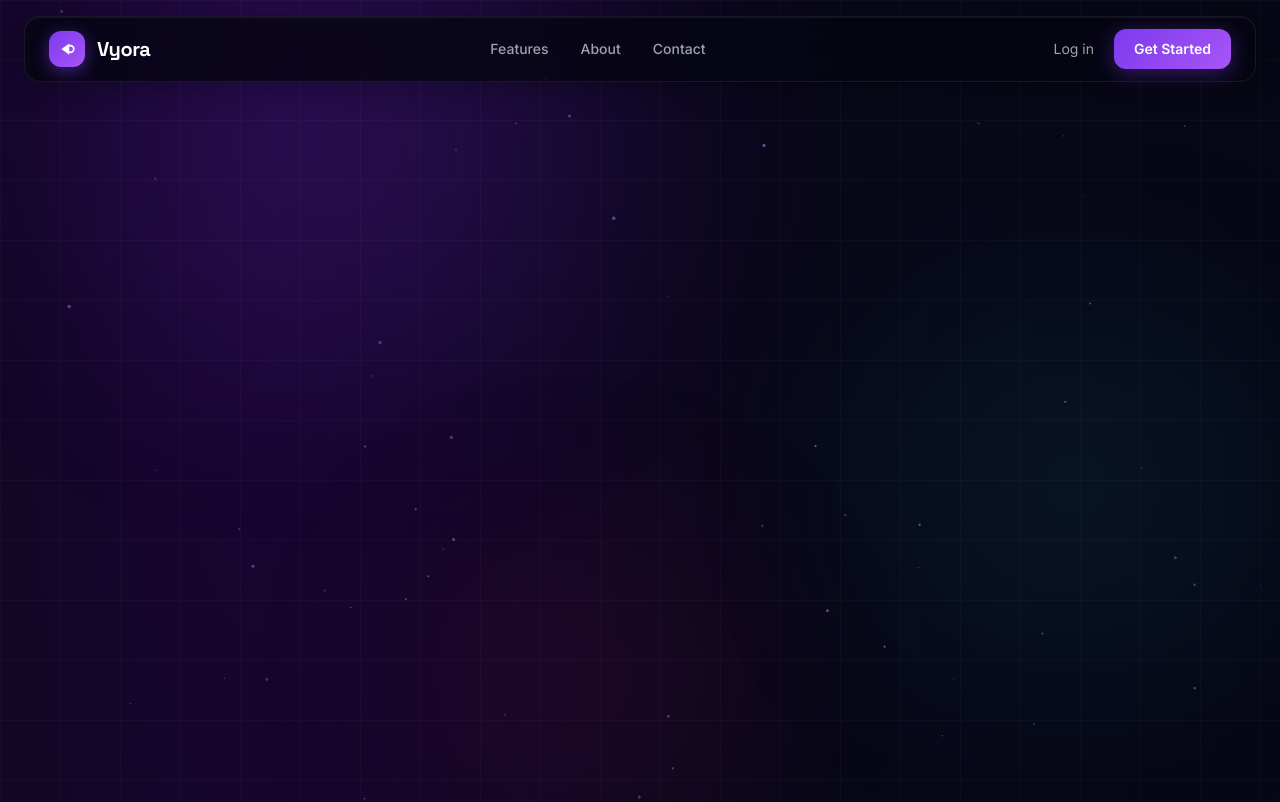
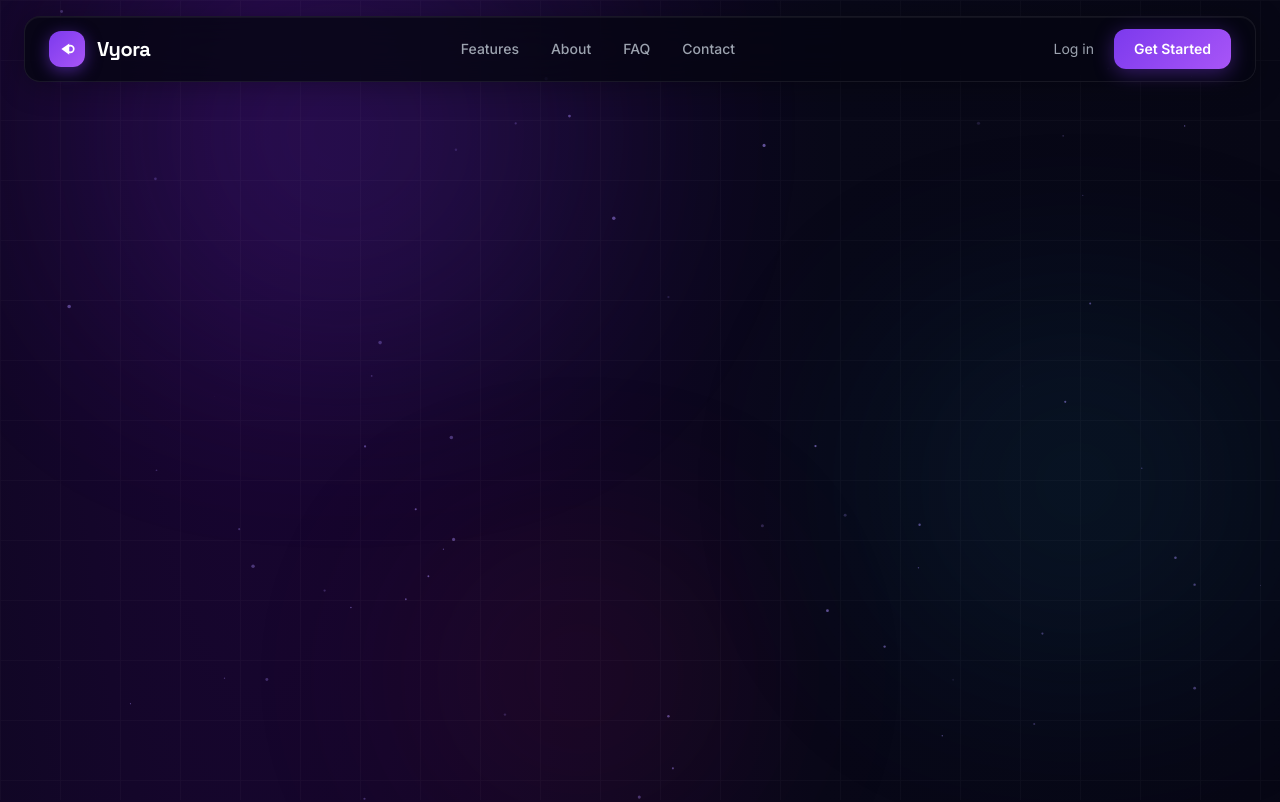
Before and after one commit to yashrajkanawade357/Study_Tracker, a React (Vite) app: page / in a window 1280 px wide. Shown: the top 802 px of the page. Built offline with nearby package versions, Linux system fonts and the light colour scheme.

Commit message:
Add FAQ to top navigation bar

```diff
--- a/src/pages/Landing.jsx
+++ b/src/pages/Landing.jsx
@@ -274,7 +274,7 @@ const Landing = () => {
           </div>
 
           <nav className="hidden md:flex items-center gap-8 text-sm font-medium text-gray-400">
-            {['Features', 'About', 'Contact'].map(item => (
+            {['Features', 'About', 'FAQ', 'Contact'].map(item => (
               <a key={item} href={`#${item.toLowerCase()}`}
                 className="hover:text-white transition-colors duration-200 relative group">
                 {item}
```
